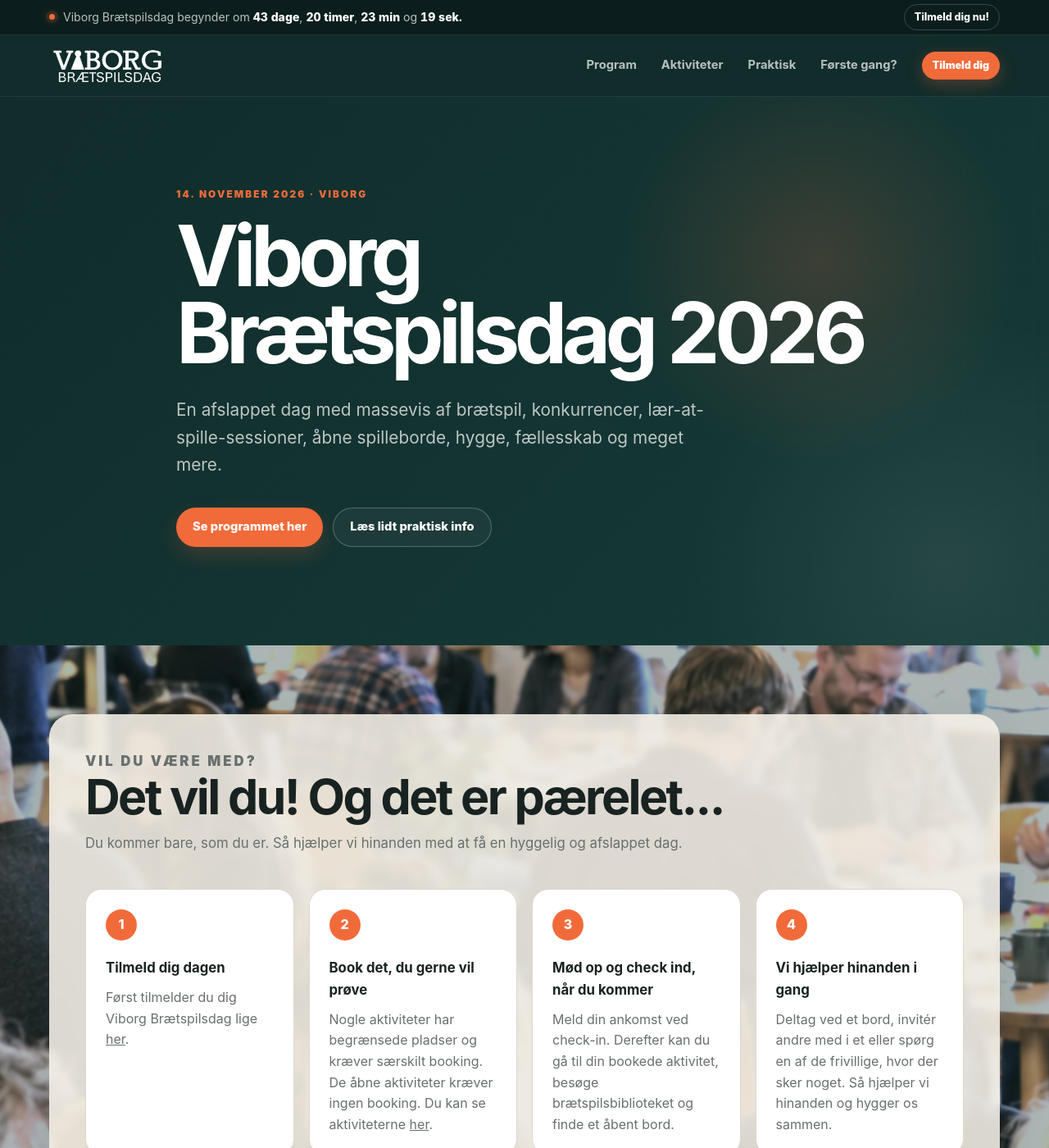
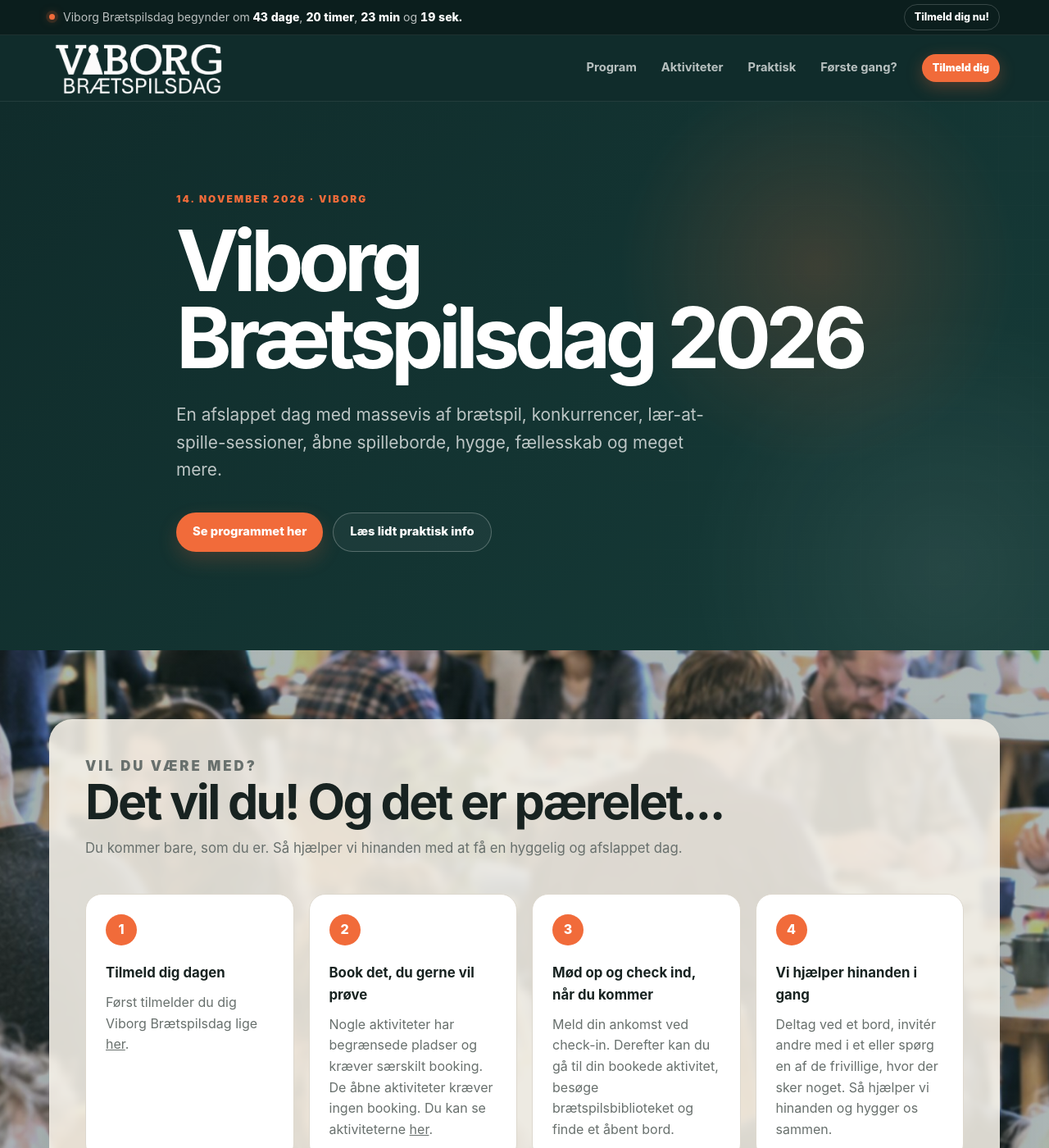
Before and after one commit to Andrejao/spilex, a Jekyll site: the page built from index.html, in a window 1280 px wide and 1400 px high. Shown: the whole window at 82% size. Built offline with Jekyll 4.4.1, drawn with Linux system fonts in a browser that asks for light colours.

Commit message:
Update style.css

```diff
--- a/assets/css/style.css
+++ b/assets/css/style.css
@@ -42,9 +42,9 @@
 
 .site-header .logo img {
   display: block;
-  height: 52px !important;
+  height: 80px !important;
   width: auto !important;
-  max-height: 52px !important;
+  max-height: 80px !important;
   max-width: 240px;
   object-fit: contain;
 }
```
